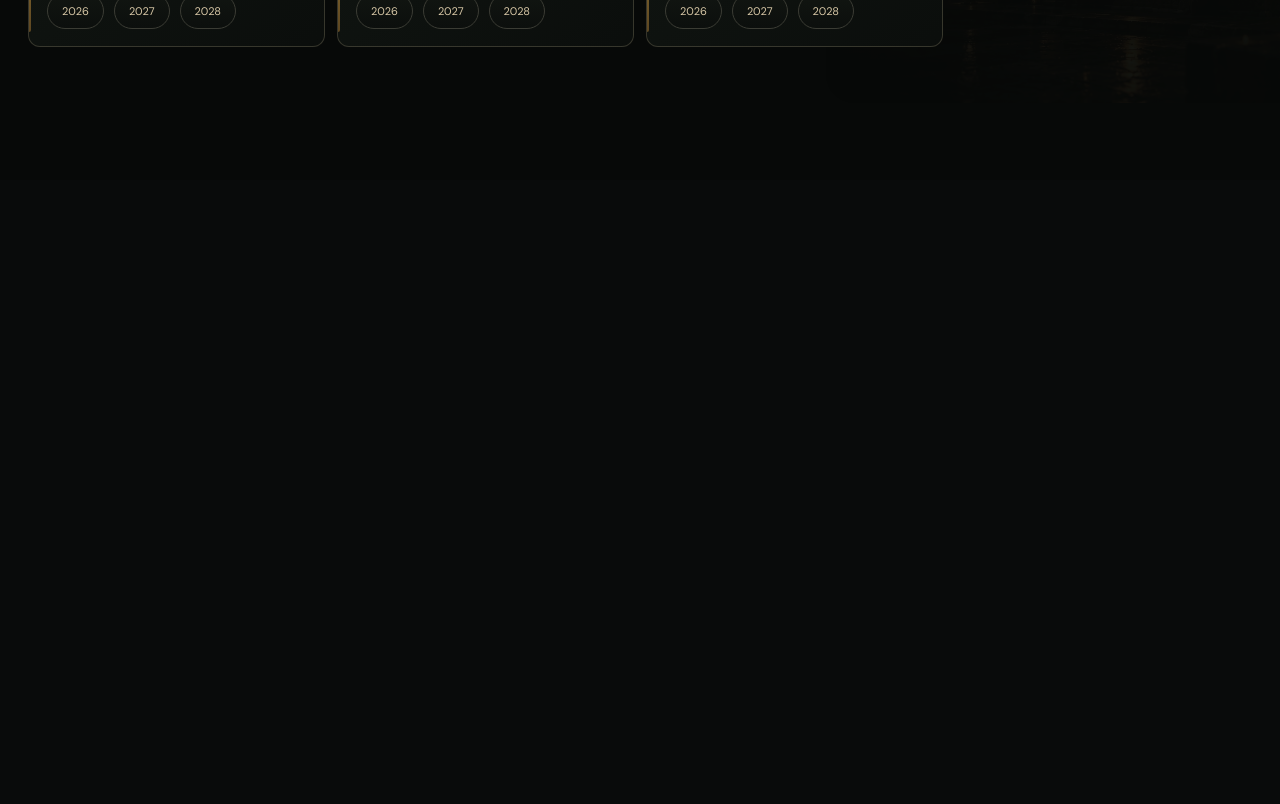
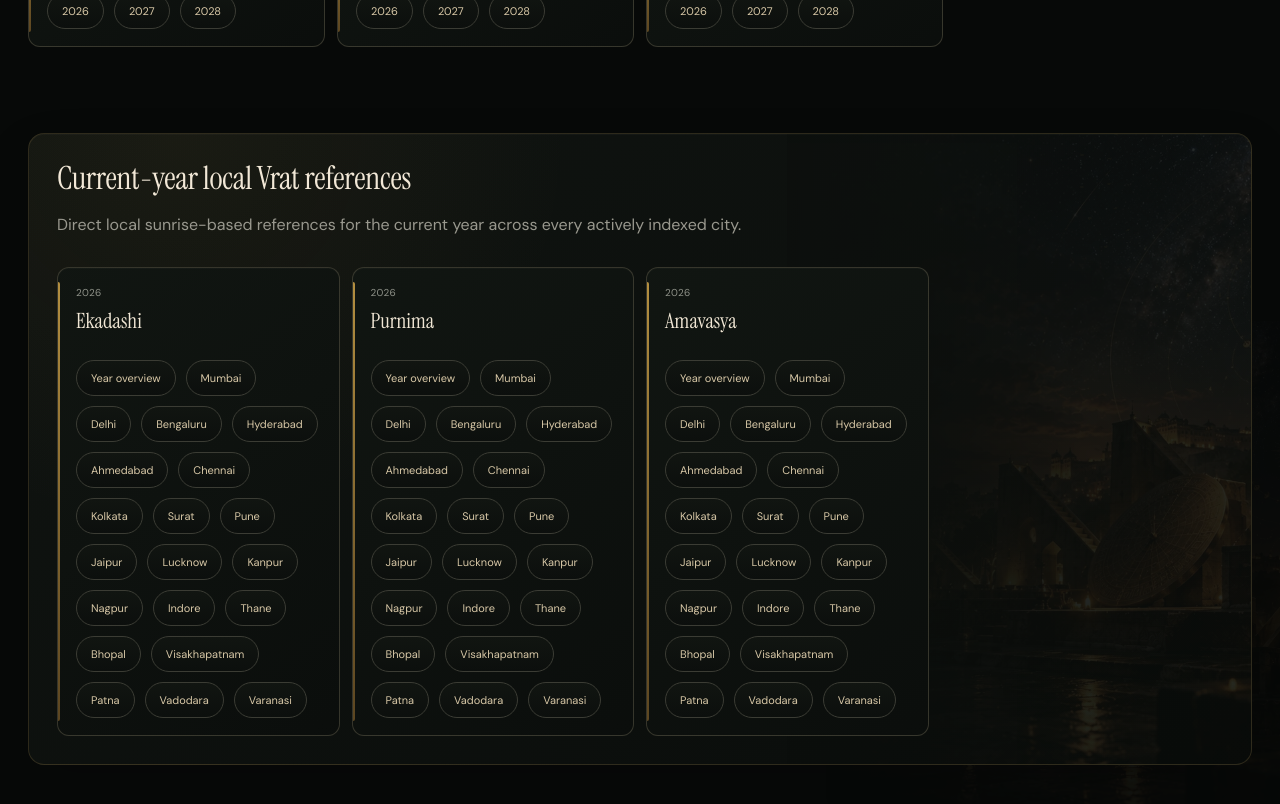
Before and after one commit to SviatF/chanag.xx, a Next.js app: page /vrat in a window 1280 px wide. Shown: the part 620-1424 px from the top of the page. Before the commit the page ends 800 px from the top, so only its background shows below. Built offline with nearby package versions, Linux system fonts and the light colour scheme.

Commit message:
Prioritize current Vrat city pages

```diff
--- a/app/vrat/page.tsx
+++ b/app/vrat/page.tsx
@@ -3,15 +3,21 @@ import Header from "@/components/Header";
 import {cities} from "@/lib/cities";
 import {todayInIndia} from "@/lib/dates";
 import {vratDefinitions,vratSlugs} from "@/lib/vrat";
+import {currentVratHotset} from "@/lib/hotset-links";
 
 export const metadata={title:"Ekadashi, Purnima & Amavasya Calendar — Lunar Tithi Dates",description:"Yearly Ekadashi, Purnima and Amavasya lunar Tithi calendars with city-specific sunrise observations, transition fingerprints and links to the full Panchang.",alternates:{canonical:"/vrat"}};
 
 export default function VratDirectory(){
-  const current=todayInIndia().getUTCFullYear();const years=[current,current+1,current+2];
+  const now=todayInIndia();const current=now.getUTCFullYear();const years=[current,current+1,current+2];const hotset=currentVratHotset(now);
   return <main><Header city={cities[0]}/><div className="page-shell internal-visual internal-calendar">
     <div className="breadcrumbs"><Link href="/">Home</Link> / Vrat & Lunar Dates</div>
     <p className="page-kicker">LUNAR OBSERVANCE DIRECTORY</p><h1 className="page-title">Ekadashi, Purnima<br/>& Amavasya</h1>
     <p className="page-subtitle">Open a lunar observance and year, then select a city to compare local sunrise states, repeated transitions and yearly distribution.</p>
     <div className="data-grid">{vratSlugs.map(slug=>{const item=vratDefinitions[slug];return <div className="data-card" key={slug}><small>{item.hindi}</small><strong>{item.name}</strong><small>{item.short}</small><div className="pill-links">{years.map(year=><Link href={`/vrat/${slug}/${year}`} key={year}>{year}</Link>)}</div></div>;})}</div>
+    <section className="wide-panel">
+      <h2 className="page-title" style={{fontSize:32}}>Current-year local Vrat references</h2>
+      <p className="page-subtitle">Direct local sunrise-based references for the current year across every actively indexed city.</p>
+      <div className="data-grid">{hotset.map(group=>{const item=vratDefinitions[group.vrat];return <div className="data-card" key={group.vrat}><small>{current}</small><strong>{item.name}</strong><div className="pill-links"><Link href={group.parentHref}>Year overview</Link>{group.cityLinks.map(city=><Link href={city.href} key={city.slug}>{city.name}</Link>)}</div></div>})}</div>
+    </section>
   </div></main>;
 }
```
